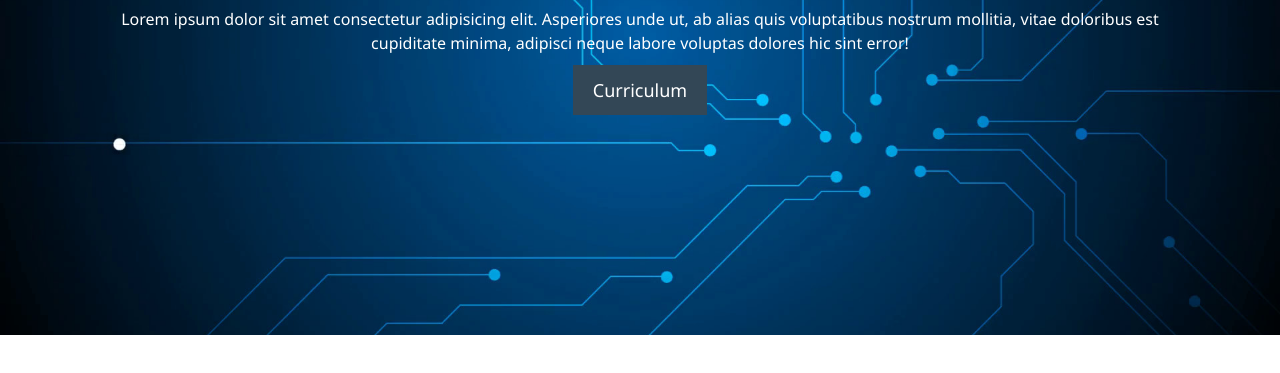
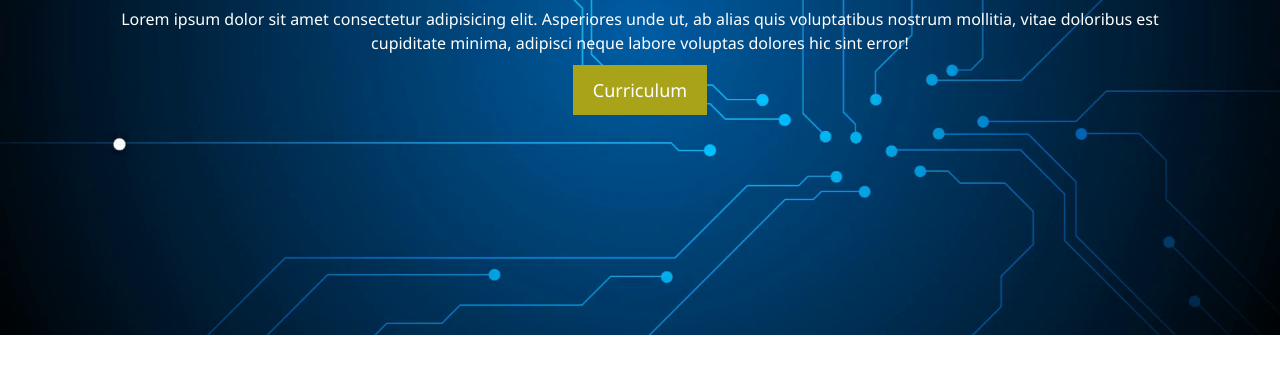
Before and after one commit to yorichan/MyfirstGithubFiles, a plain HTML site: page index.html in a window 1280 px wide. Shown: the part 329-702 px from the top of the page. Drawn offline with Linux system fonts and the light colour scheme.

Commit message:
change new background color on link

```diff
--- a/css/style.css
+++ b/css/style.css
@@ -71,7 +71,8 @@ p {
 
 /* hero section */
 #hero {
-  background: url("../image/765090-most-popular-technology-background-images-1920x1080-hd-for-mobile.jpg") no-repeat center center/cover;
+  background: url("../image/765090-most-popular-technology-background-images-1920x1080-hd-for-mobile.jpg")
+    no-repeat center center/cover;
   height: 600px;
 }
 #hero .hero-content {
@@ -90,7 +91,7 @@ p {
   display: inline-block;
   font-size: 18px;
   color: #fff;
-  background: #334756;
+  background: #a8a319;
   padding: 13px 20px;
   border: none;
 }
```
